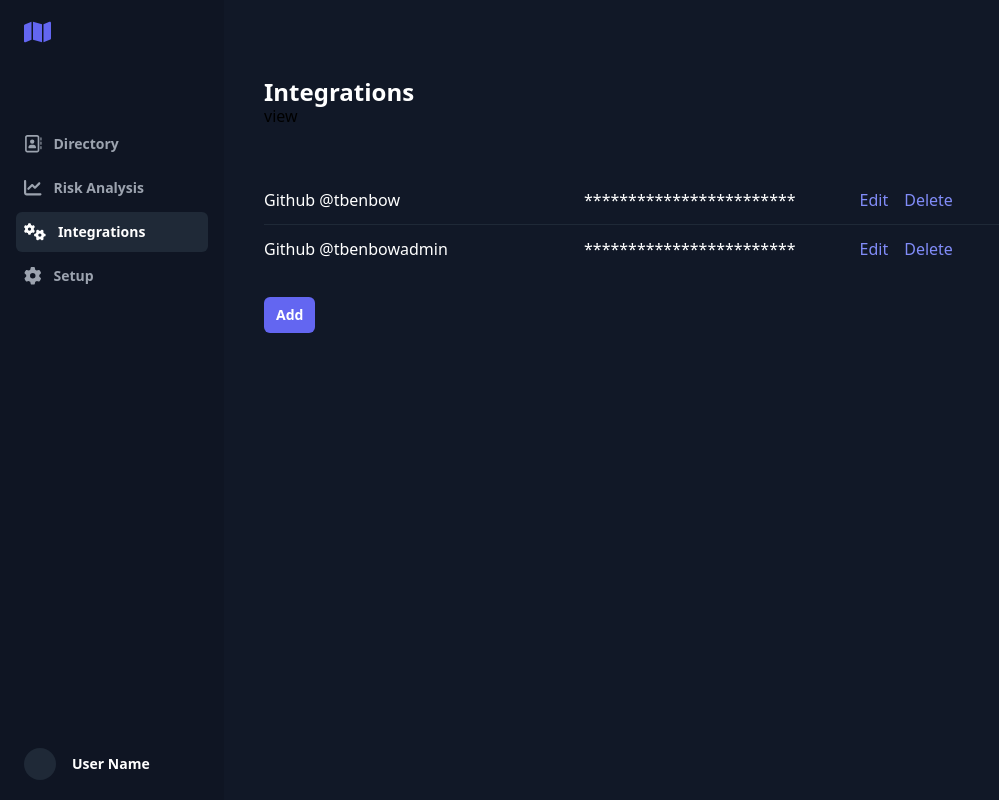
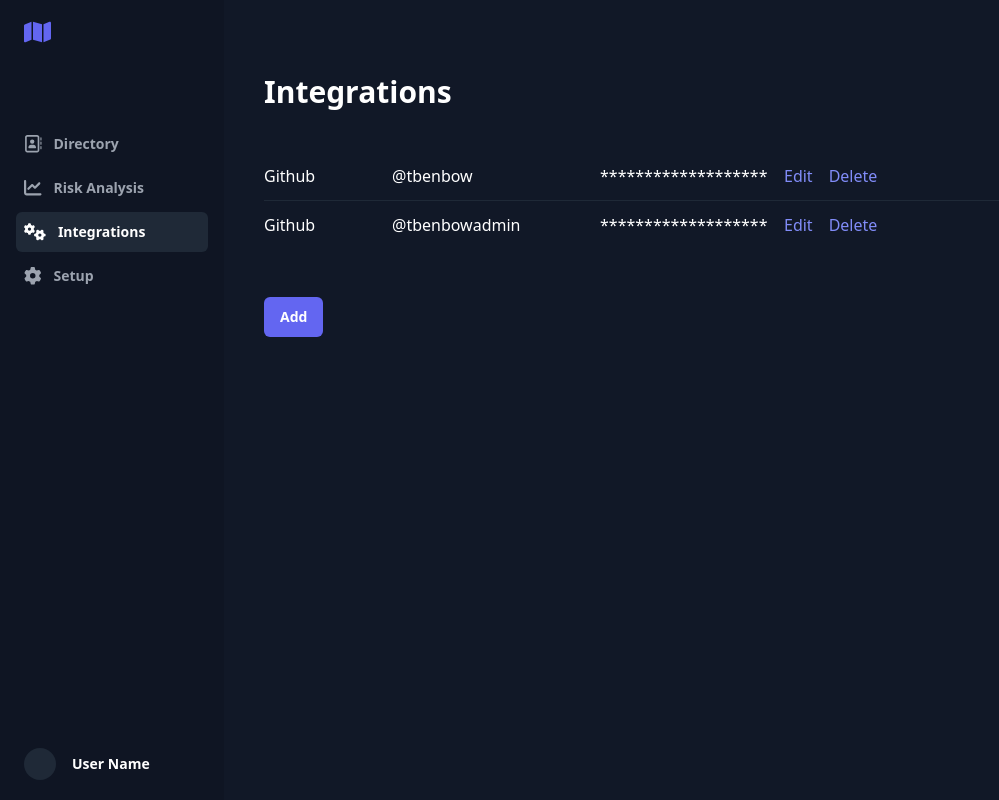
Before and after one commit to sodal-project/cartographer-mvp, a React (Create React App) app in the folder client/: page / in a window 1280 px wide. Both pictures are taken after a click on the link "Integrations". Shown: the whole page, without its empty margins (0-999 px from the left). Built offline with nearby package versions, Linux system fonts and the light colour scheme; no server answers.

Commit message:
Refine integrations ui

```diff
--- a/client/src/Button.js
+++ b/client/src/Button.js
@@ -8,7 +8,7 @@ export default function Button({
     <button
       onClick={click}
       type="button"
-      className="block rounded-md bg-indigo-500 px-3 py-2 text-center text-sm font-semibold text-white hover:bg-indigo-400 focus-visible:outline focus-visible:outline-2 focus-visible:outline-offset-2 focus-visible:outline-indigo-500"
+      className="block rounded-md bg-indigo-500 px-4 py-2.5 text-center text-sm font-semibold text-white hover:bg-indigo-400 focus-visible:outline focus-visible:outline-2 focus-visible:outline-offset-2 focus-visible:outline-indigo-500"
     >
       {label}
     </button>
--- a/client/src/Integrations.js
+++ b/client/src/Integrations.js
@@ -3,11 +3,15 @@ import Button from './Button';
 
 const data = [
   {
-    label: 'Github @tbenbow',
+    id: '1',
+    type: 'Github',
+    name: '@tbenbow',
     value: 'AKDO832l987LS780L978345lkasO'
   },
   {
-    label: 'Github @tbenbowadmin',
+    id: '2',
+    type: 'Github',
+    name: '@tbenbowadmin',
     value: 'BNSDLU8230267LKSDF037120kasl'
   }
 ]
@@ -17,7 +21,7 @@ const Field = ({
   value
 }) => {
   return (
-    <div className="sm:col-span-2 sm:col-start-1 w-60">
+    <div className="flex-1">
       <label htmlFor="city" className="block text-sm font-medium leading-6 text-white">
         {label}
       </label>
@@ -26,9 +30,39 @@ const Field = ({
           type="text"
           name="city"
           id="city"
+          value={value}
           autoComplete="address-level2"
-          className="block w-full rounded-md border-0 bg-white/5 py-2 text-white shadow-sm ring-1 ring-inset ring-white/10 focus:ring-2 focus:ring-inset focus:ring-indigo-500 sm:text-sm sm:leading-6"
+          className="block w-full rounded-md border-0 bg-white/5 p-2 text-white shadow-sm ring-1 ring-inset ring-white/10 focus:ring-2 focus:ring-inset focus:ring-indigo-500 sm:text-sm sm:leading-6"
         />
+      </div>
+    </div>
+  )
+}
+
+const Form = ({saveClick, cancelClick, name, value, type, id}) => {
+  return (
+    <div className="flex gap-4 w-full max-w-2xl items-end">
+      <div className="w-28">
+        <label htmlFor="country" className="block text-sm font-medium leading-6 text-white">
+          Type
+        </label>
+        <div className="mt-2">
+          <select
+            id="type"
+            name="type"
+            className="block w-full rounded-md border-0 bg-white/5 py-2.5 px-1 text-white shadow-sm ring-1 ring-inset ring-white/10 focus:ring-2 focus:ring-inset focus:ring-indigo-500 sm:text-sm sm:leading-6 [&_*]:text-black"
+          >
+            <option>Github</option>
+            <option>Google</option>
+            <option>Slack</option>
+          </select>
+        </div>
+      </div>
+      <Field label="name" value={name} />
+      <Field label="Token" value={value} />
+      <div className='flex gap-3 mt-6'>
+        <Button label="Save" click={() => { saveClick() }} />
+        <Button label="Cancel" click={() => { cancelClick() }} />
       </div>
     </div>
   )
@@ -36,73 +70,52 @@ const Field = ({
 
 export default function Integrations() {
   const [mode, setMode] = useState('view');
+  const [editId, setEditId] = useState('');
 
-  const handleModeChange = (mode) => {
+  const handleModeChange = (mode, id="") => {
     setMode(mode);
+    setEditId(id);
   };
 
   return (
     <div className="bg-gray-900 p-10">
       <div className="sm:flex sm:items-center">
         <div className="sm:flex-auto">
-          <h1 className="text-2xl font-semibold leading-6 text-white">Integrations</h1>
-          {mode}
+          <h1 className="text-3xl font-semibold leading-6 text-white">Integrations</h1>
           <div className="mt-12 mb-6 divide-y divide-gray-800">
-
-            { data.map((item) => (
-              <div className="flex text-white py-3 hover:bg-violet-600/10 cursor-pointer">
-                <div className='w-80'>{item.label}</div>
-                <div>************************</div>
-                <div className="ml-16">
-                  <a href="#" className="text-indigo-400 hover:text-indigo-300">
-                    Edit<span className="sr-only"></span>
-                  </a>
-                </div>
-                <div className="ml-4">
-                  <a href="#" className="text-indigo-400 hover:text-indigo-300">
-                    Delete<span className="sr-only"></span>
-                  </a>
-                </div>
+            {data.map((item) => (
+              <div>
+                {editId === item.id &&
+                  <div className="mb-6 mt-2">
+                    <div className='flex gap-3 items-end'>
+                      <Form name={item.name} value={item.value} id={item.id} saveClick={() => { handleModeChange('view') }} cancelClick={() => { handleModeChange('view') }}/>
+                    </div>
+                  </div>
+                }
+                {editId !== item.id &&
+                  <div className="flex gap-4 text-white py-3 cursor-pointer">
+                    <div className='w-28'>{item.type}</div>
+                    <div className='w-48'>{item.name}</div>
+                    <div className='w-36'>*******************</div>
+                    <a onClick={() => { handleModeChange('view', item.id) }} className="text-indigo-400 hover:text-indigo-300 ml-6">
+                      Edit
+                    </a>
+                    <a href="#" className="text-indigo-400 hover:text-indigo-300">
+                      Delete
+                    </a>
+                  </div>
+                }
               </div>
             ))}
-
-            {mode === 'edit' &&
-              <div>
-                <div className="flex gap-4 items-end mt-8">
-                  <div className="w-40">
-                    <label htmlFor="country" className="block text-sm font-medium leading-6 text-white">
-                      Type
-                    </label>
-                    <div className="mt-2">
-                      <select
-                        id="country"
-                        name="country"
-                        autoComplete="country-name"
-                        className="block w-full rounded-md border-0 bg-white/5 py-2.5 px-1 text-white shadow-sm ring-1 ring-inset ring-white/10 focus:ring-2 focus:ring-inset focus:ring-indigo-500 sm:text-sm sm:leading-6 [&_*]:text-black"
-                      >
-                        <option>Github</option>
-                        <option>Google</option>
-                        <option>Slack</option>
-                      </select>
-                    </div>
-                  </div>
-                  <Field label="name" />
-                  <Field label="value" />
-                  <div className='relative -top-1'>
-                  </div>
-                </div>
-              </div>
+          </div>
+          <div className="mt-12">
+            {mode === 'view' &&
+              <Button label="Add" click={() => { handleModeChange('add') }} />
+            }
+            {mode === 'add' &&
+              <Form name="" value="" id="" saveClick={() => { handleModeChange('view') }} cancelClick={() => { handleModeChange('view') }}/>
             }
           </div>
-          {mode === 'view' &&
-            <Button label="Add" click={() => { handleModeChange('edit') }} />
-          }
-          {mode === 'edit' &&
-            <div className='flex gap-3'>
-              <Button label="Save" click={() => { handleModeChange('view') }} />
-              <Button label="Cancel" click={() => { handleModeChange('view') }} />
-            </div>
-          }
         </div>
       </div>
     </div>
```
